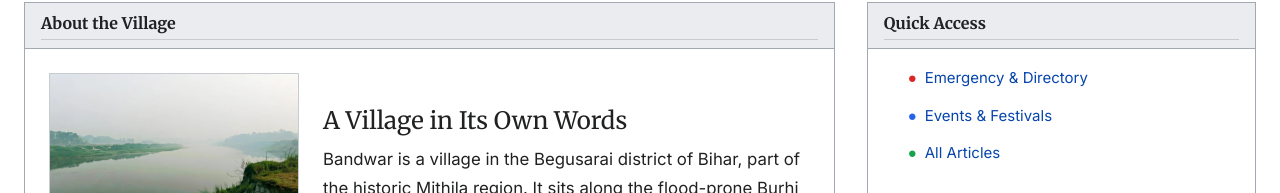
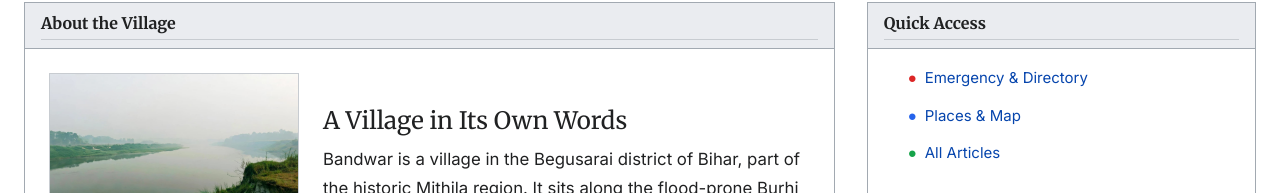
Before and after one commit to ravirajhere/Bandwar, a Next.js app: page / in a window 1280 px wide. Shown: the part 345-538 px from the top of the page. Built offline with nearby package versions, Linux system fonts and the light colour scheme.

Commit message:
Update page.tsx

```diff
--- a/src/app/page.tsx
+++ b/src/app/page.tsx
@@ -32,7 +32,7 @@ export default function Home() {
       {/* MAIN GRID LAYOUT */}
       <div className="grid grid-cols-1 md:grid-cols-12 gap-6 md:gap-8">
 
-        {/* LEFT COLUMN (Main Content: About & Articles) - Spans 8 cols on desktop */}
+        {/* LEFT COLUMN (Main Content: About & Articles) */}
         <div className="md:col-span-8 space-y-8">
 
           {/* 1. About Section */}
@@ -103,10 +103,10 @@ export default function Home() {
 
         </div>
 
-        {/* RIGHT COLUMN (Sidebar: Quick Access, Stats) - Spans 4 cols */}
+        {/* RIGHT COLUMN (Sidebar: Quick Access, Stats) */}
         <div className="md:col-span-4 space-y-6">
 
-          {/* 3. Quick Access */}
+          {/* 3. Quick Access (Events link removed) */}
           <section className="border border-wiki-border bg-wiki-bg p-0">
             <div className="bg-wiki-header border-b border-wiki-border px-4 py-2">
               <h2 className="font-bold text-wiki-text m-0 text-base">
@@ -121,8 +121,8 @@ export default function Home() {
                   </Link>
                 </li>
                 <li>
-                  <Link href="/events" className="text-wiki-link hover:underline flex items-center gap-2">
-                    <span className="text-blue-600 font-bold">●</span> Events & Festivals
+                  <Link href="/place" className="text-wiki-link hover:underline flex items-center gap-2">
+                    <span className="text-blue-600 font-bold">●</span> Places & Map
                   </Link>
                 </li>
                 <li>
```
